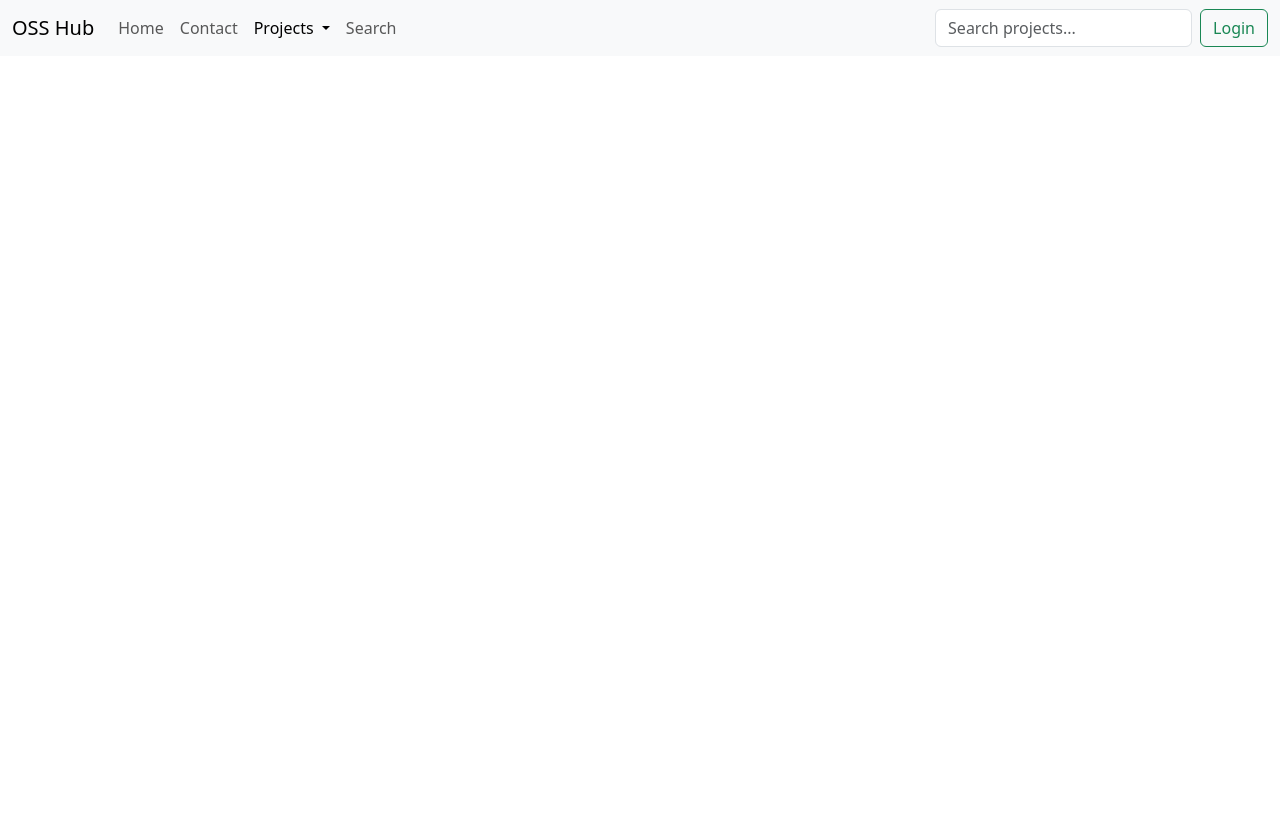
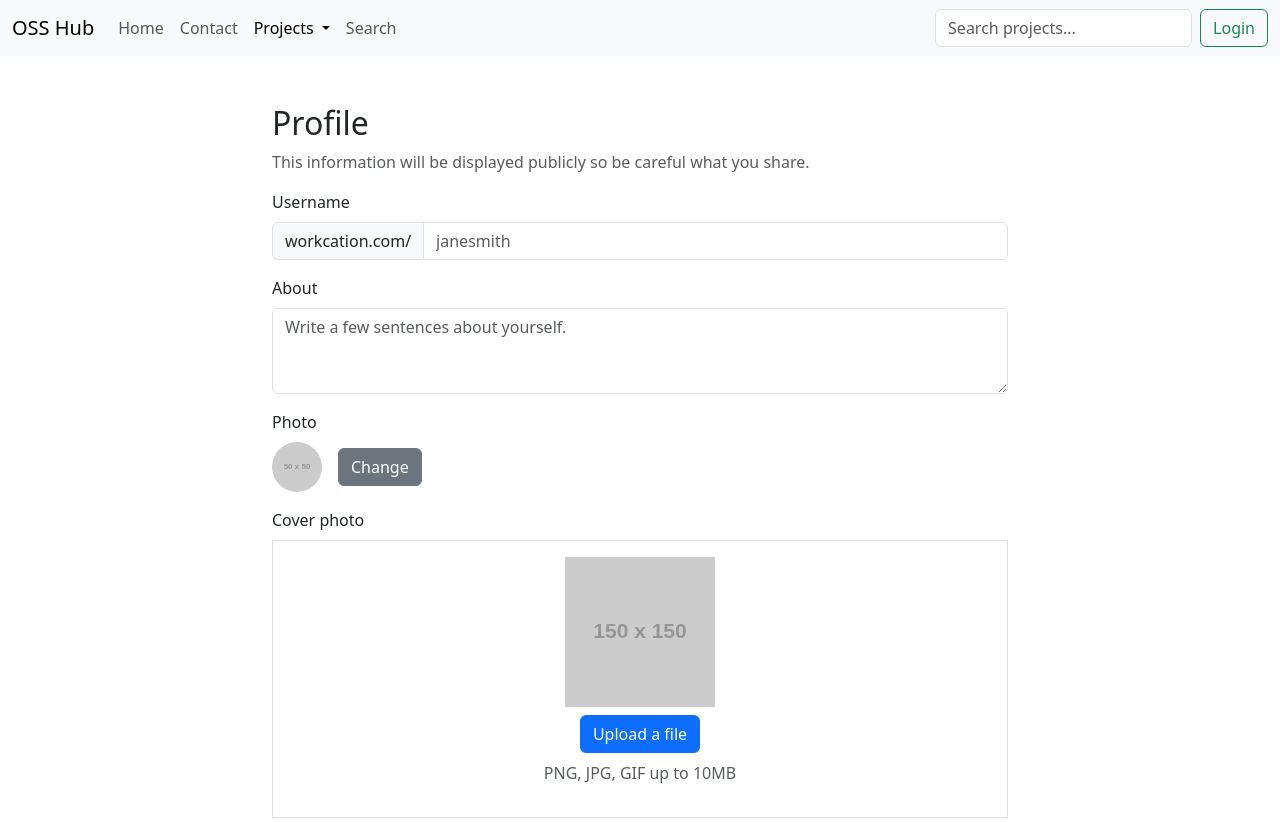
Before and after one commit to ChrisAbdo/project-p4, a plain HTML site: page upload.html in a window 1280 px wide. Before the commit the page ends 800 px from the top, so only its background shows below. Drawn offline with nearby package versions, Linux system fonts and the light colour scheme; placeholder pictures from the web are drawn by us.

Commit message:
work on a bunch of pages

```diff
--- a/upload.html
+++ b/upload.html
@@ -54,8 +54,43 @@
         </nav>
     </header>
 
-    <main>
-
+    <main class="container mt-5">
+        <div class="row">
+            <div class="col-md-8 offset-md-2">
+                <h2>Profile</h2>
+                <p class="text-muted">This information will be displayed publicly so be careful what you share.</p>
+                <form>
+                    <div class="mb-3">
+                        <label for="username" class="form-label">Username</label>
+                        <div class="input-group">
+                            <span class="input-group-text">workcation.com/</span>
+                            <input type="text" class="form-control" id="username" placeholder="janesmith">
+                        </div>
+                    </div>
+                    <div class="mb-3">
+                        <label for="about" class="form-label">About</label>
+                        <textarea class="form-control" id="about" rows="3" placeholder="Write a few sentences about yourself."></textarea>
+                    </div>
+                    <div class="mb-3">
+                        <label for="photo" class="form-label">Photo</label>
+                        <div class="d-flex align-items-center">
+                            <img src="https://via.placeholder.com/50" alt="Profile Photo" class="rounded-circle me-3">
+                            <button type="button" class="btn btn-secondary">Change</button>
+                        </div>
+                    </div>
+                    <div class="mb-3">
+                        <label for="cover-photo" class="form-label">Cover photo</label>
+                        <div class="border p-3 text-center">
+                            <div class="mb-2">
+                                <img src="https://via.placeholder.com/150" alt="Cover Photo" class="img-fluid">
+                            </div>
+                            <button type="button" class="btn btn-primary">Upload a file</button>
+                            <p class="text-muted mt-2">PNG, JPG, GIF up to 10MB</p>
+                        </div>
+                    </div>
+                </form>
+            </div>
+        </div>
     </main>
 
     <footer></footer>
```
Also changed, not shown: contact.html (+8 -5 lines), index.html (+8 -6 lines), smart-search.html (+1 -1 lines).
